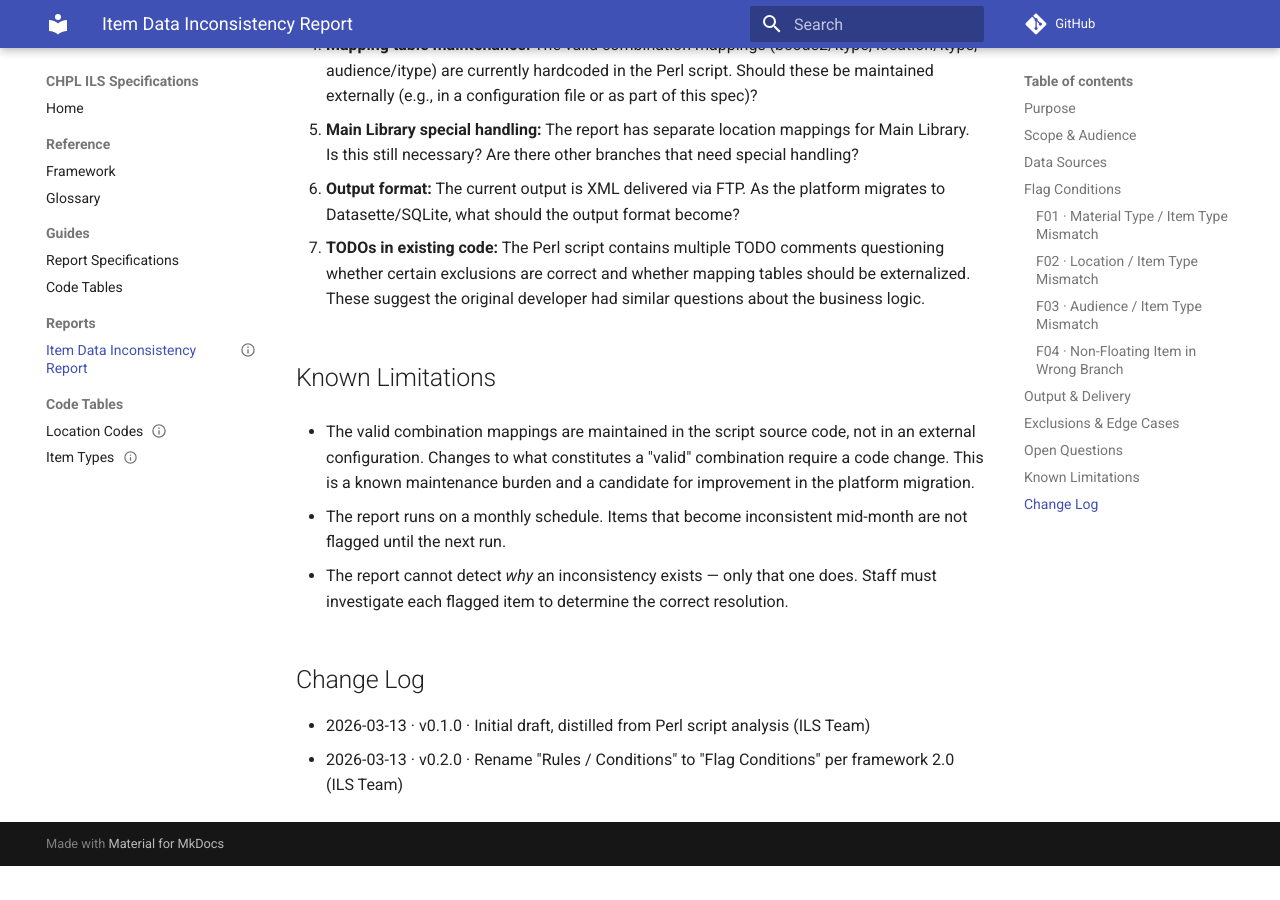
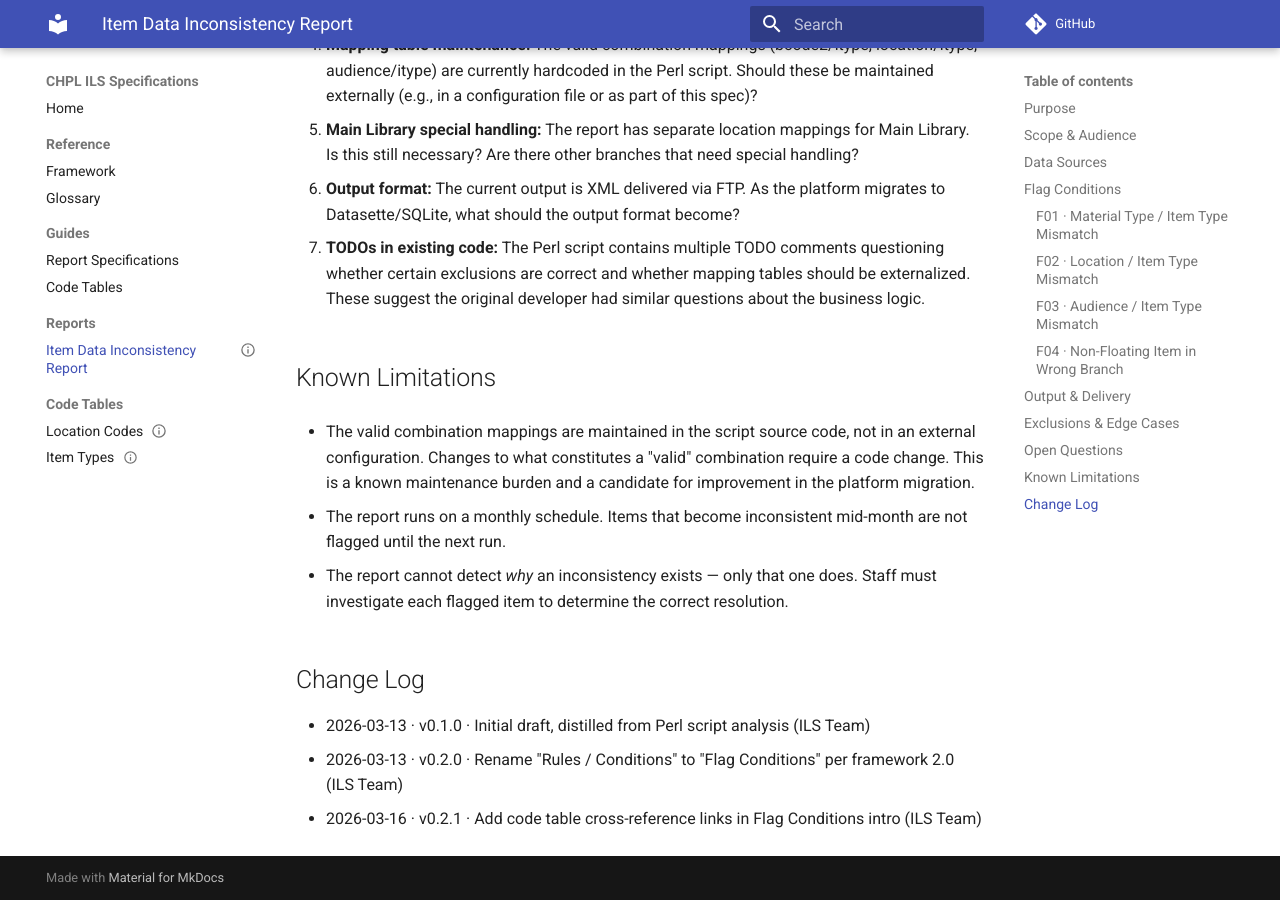
Before and after one commit to cincinnatilibrary/ils-specs, an MkDocs documentation site: the page built from specs/reports/slitemdata.md, in a window 1280 px wide and 900 px high, scrolled down 5175 px. Built offline with MkDocs 1.6.1 and Material for MkDocs 9.7.7, drawn with Linux system fonts in a browser that asks for light colours; comment, search, counter and statistics services are not loaded; before the commit the page ends 6041 px from its top, so only the background shows below that; some of the changed text lies outside the part shown.

Commit message:
chore: bump spec versions for consistency audit changes
- location-codes v0.1.1: section heading rename
- slitemdata v0.2.1: added code table cross-reference links

Co-Authored-By: Claude Opus 4.6 (1M context) <noreply@anthropic.com>

```diff
--- a/specs/reports/slitemdata.md
+++ b/specs/reports/slitemdata.md
@@ -6,8 +6,8 @@ owner: ILS Team
 reviewers:
   - Report Assessment Team
 status: draft
-version: 0.2.0
-last_updated: 2026-03-13
+version: 0.2.1
+last_updated: 2026-03-16
 implementation:
   - Reports/shelflist/SierraItemData-2024-06-03.pl
 schedule: Monthly, 1st of month
@@ -238,3 +238,4 @@ These need to be resolved with the Report Assessment Team and ILS Team:
 
 - 2026-03-13 · v0.1.0 · Initial draft, distilled from Perl script analysis (ILS Team)
 - 2026-03-13 · v0.2.0 · Rename "Rules / Conditions" to "Flag Conditions" per framework 2.0 (ILS Team)
+- 2026-03-16 · v0.2.1 · Add code table cross-reference links in Flag Conditions intro (ILS Team)
```
Also changed, not shown: specs/code-tables/location-codes.md (+3 -2 lines).
